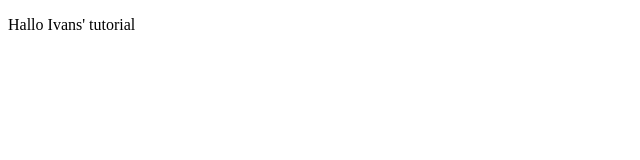
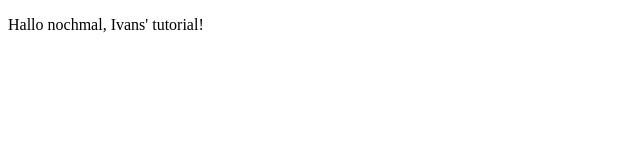
Before and after one commit to fschera/ivanJS, a plain HTML site: page index.html in a window 1280 px wide. Shown: the full height of the page, 0-640 px from the left. Drawn offline with Linux system fonts and the light colour scheme.

Commit message:
Test inline message

```diff
--- a/index.html
+++ b/index.html
@@ -8,7 +8,7 @@
 </head>
 <body>
 
-<p>Hallo Ivans' tutorial</p>
+<p>Hallo nochmal, Ivans' tutorial!</p>
 
 <script src="js/script.js" type="text/javascript"></script>
 
```
